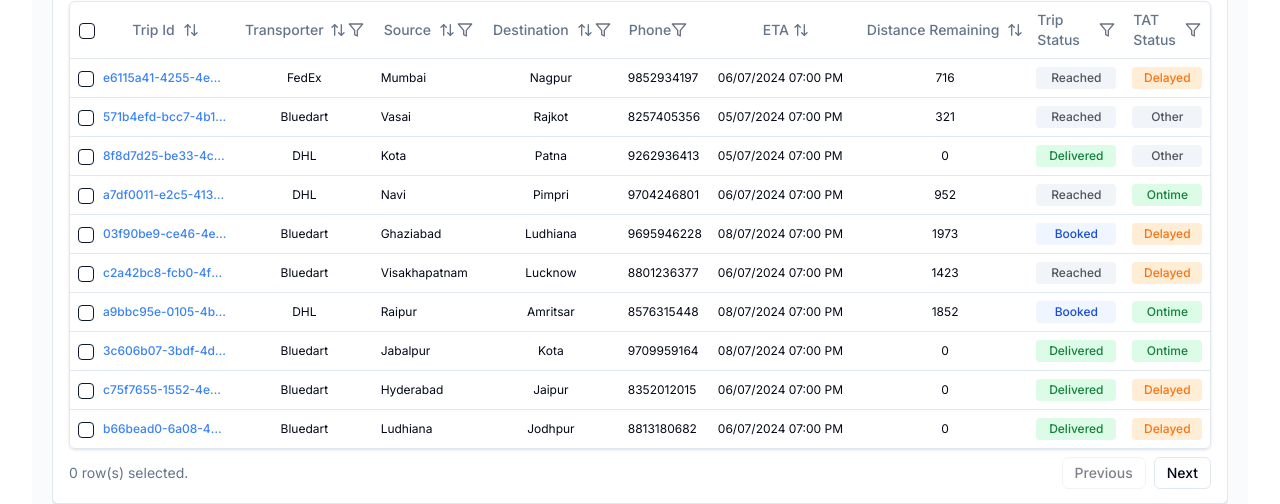
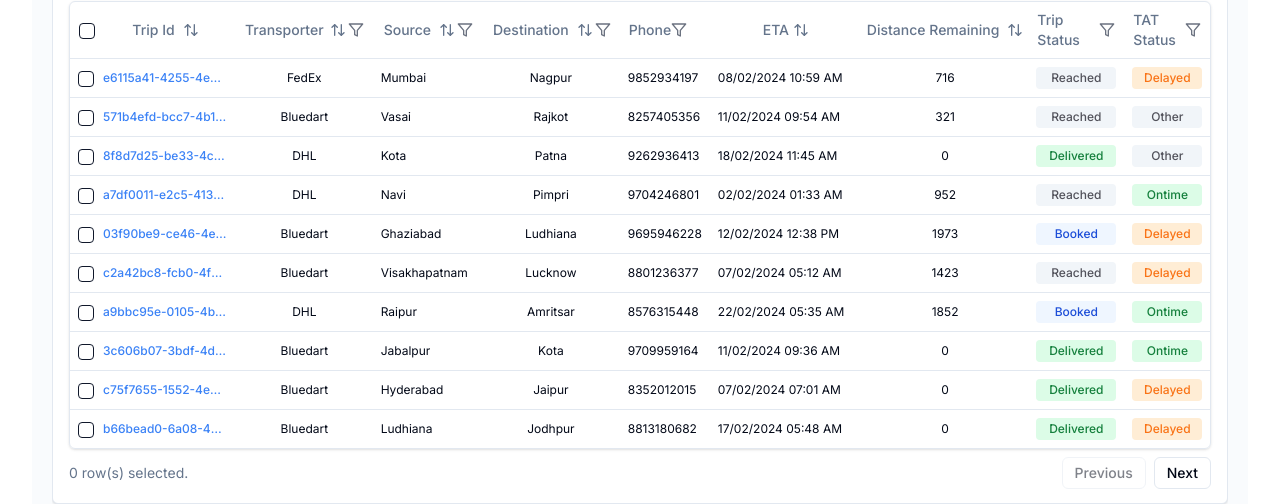
Before and after one commit to Aakarshak1/aerchain-assessment, a Next.js app: page / in a window 1280 px wide. Shown: the part 276-780 px from the top of the page. Built offline with nearby package versions, Linux system fonts and the light colour scheme.

Commit message:
fix: tripStartTIme  error

```diff
--- a/src/components/NavBar.tsx
+++ b/src/components/NavBar.tsx
@@ -26,7 +26,7 @@ const NavBar = () => {
     <div className='flex w-full flex-col'>
       <header className='sticky top-0 flex h-16 items-center gap-4 border-b bg-background px-4 justify-between '>
         <nav className='gap-4 text-sm font-medium flex flex-row items-center'>
-          <Image src={Logo} width={150} height={50} alt='Aerchain logo' />
+          <Image src={Logo} width={150} height={50} alt='Aerchain logo' priority />
           <Link href='#' className='flex items-center gap-2 font-semibold text-base'>
             <span className='sr-only'>Aerchain</span>
           </Link>
--- a/src/components/TableContainer/Columns.tsx
+++ b/src/components/TableContainer/Columns.tsx
@@ -260,7 +260,7 @@ export const columns: ColumnDef<Trip>[] = [
       );
     },
     cell: ({ row }) => {
-      const etaDate = calculateAndFormatETA(row.getValue('tripStartTime'), row.getValue('etaDays'));
+      const etaDate = calculateAndFormatETA(row.original);
       return <div>{etaDate}</div>;
     },
   },
--- a/src/utils/convertDate.ts
+++ b/src/utils/convertDate.ts
@@ -3,7 +3,7 @@ import dayjs from 'dayjs';
 import customParseFormat from 'dayjs/plugin/customParseFormat';
 dayjs.extend(customParseFormat);
 
-export const calculateAndFormatETA = (tripStartTime: string, etaDays: number) => {
+export const calculateAndFormatETA = ({ tripStartTime, etaDays }: Trip) => {
   const etaDate = dayjs(tripStartTime).add(etaDays, 'day');
   return etaDate.format('DD/MM/YYYY hh:mm A');
 };
```
